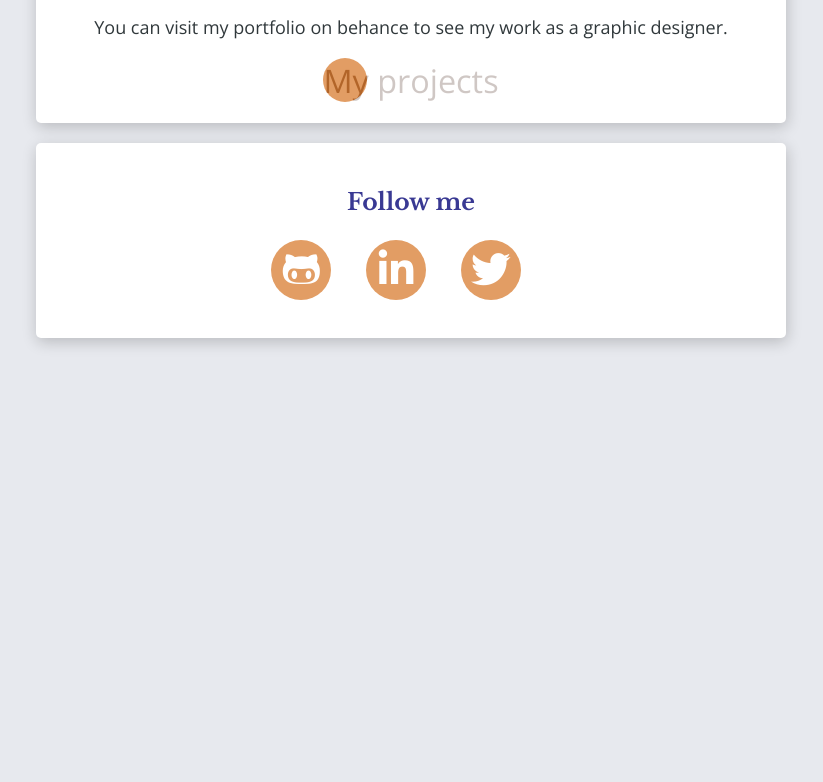
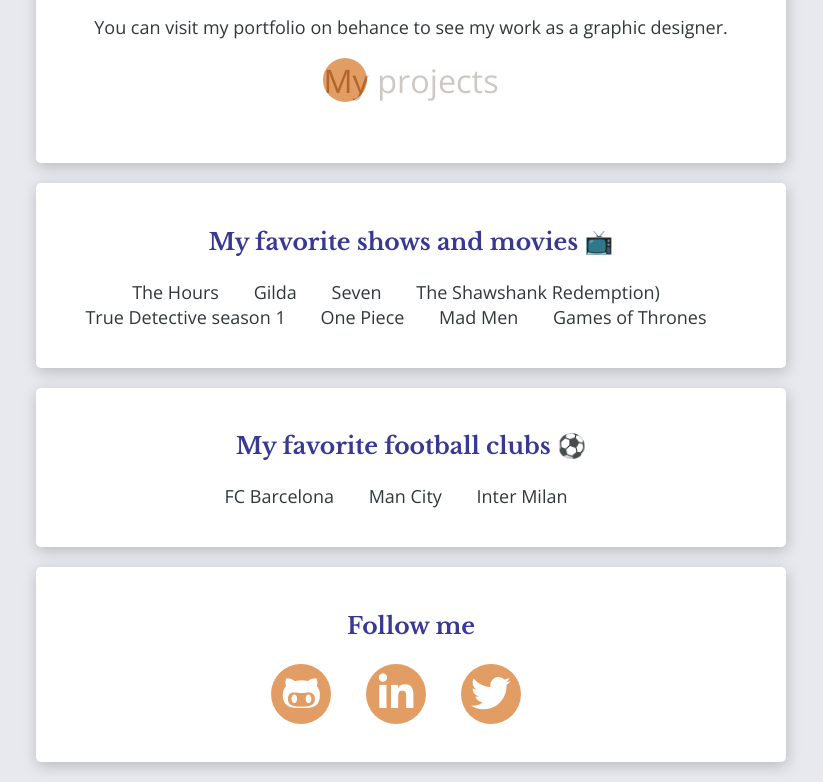
Before and after one commit to lalabarca/profile, a plain HTML site: page index.html in a window 1280 px wide. Shown: the part 527-1309 px from the top of the page, without its empty margins (229-1052 px from the left). Before the commit the page ends 885 px from the top, so only its background shows below. Drawn offline with nearby package versions, Linux system fonts and the light colour scheme.

Commit message:
ajout de contenu

```diff
--- a/index.html
+++ b/index.html
@@ -21,8 +21,31 @@
     </section>
 
     <section class="white-card">
+      <h2>My favorite shows and movies 📺</h2>
+      <ul>
+        <li>The Hours</li>
+        <li>Gilda</li>
+        <li>Seven</li>
+        <li>The Shawshank Redemption)</li>
+        <li>True Detective season 1</li>
+        <li>One Piece</li>
+        <li>Mad Men</li>
+        <li>Games of Thrones</li>
+      </ul>
+    </section>
+
+    <section class="white-card">
+      <h2>My favorite football clubs ⚽️</h2>
+      <ul>
+        <li>FC Barcelona</li>
+        <li>Man City</li>
+        <li>Inter Milan</li>
+      </ul>
+    </section>
+
+    <section class="white-card">
       <h2>Follow me</h2>
-      <ul>
+      <ul class="socials">
         <li><a href="https://github.com/lalabarca" target="_blank"><i class="fab fa-github-alt"></i></a></li>
         <li><a href="www.linkedin.com/in/laura-hardy-dessources-4700b1138" target="_blank"><i class="fab fa-linkedin-in"></i></a></li>
         <li><a href="https://twitter.com/lhdesign972" target="_blank"><i class="fab fa-twitter"></i></a></li>
--- a/style.css
+++ b/style.css
@@ -54,6 +54,11 @@ a:hover {
 
 #header {
   margin-top: 15px;
+  padding-bottom: 60px;
+}
+
+#header p:last-child {
+  margin-bottom: 30px;
 }
 
 #header img {
@@ -92,7 +97,6 @@ a:hover {
 
 #header a {
   position: relative;
-  margin: 15px;
 }
 
 #header a:before {
```
